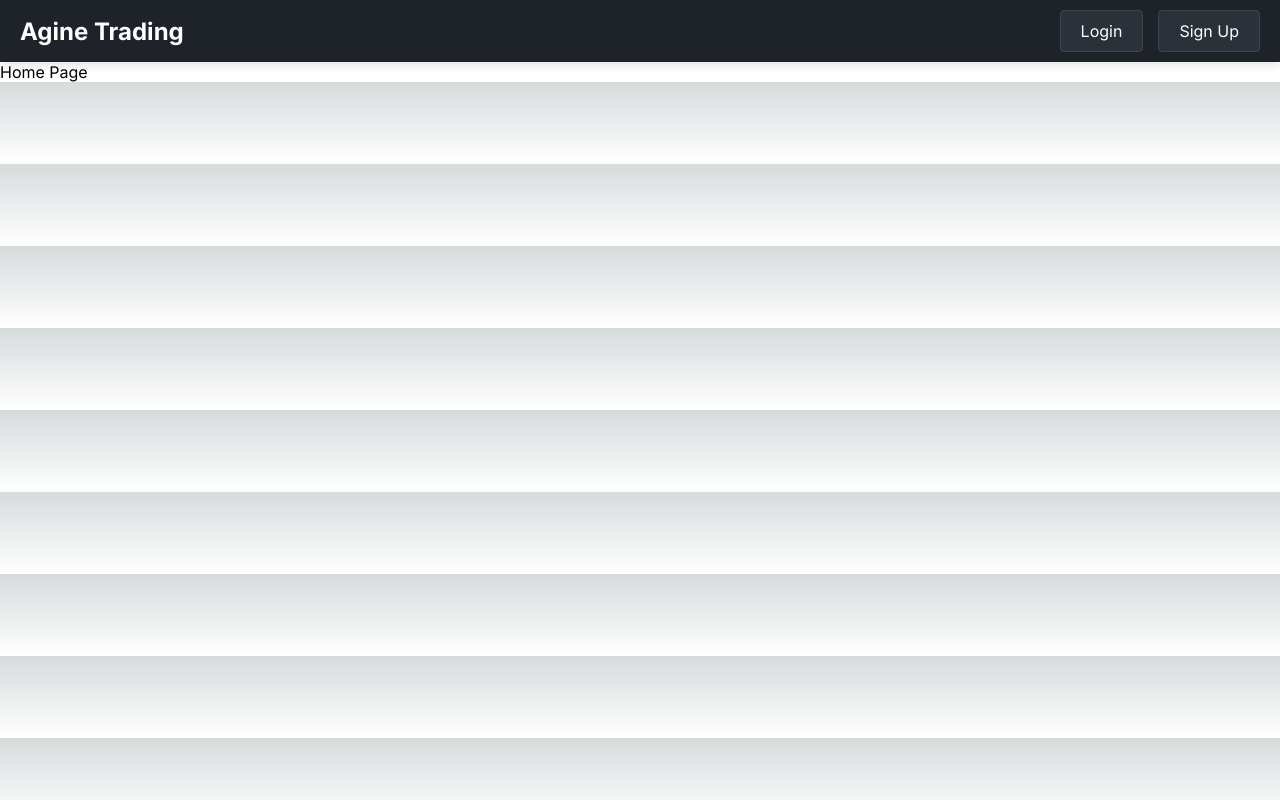
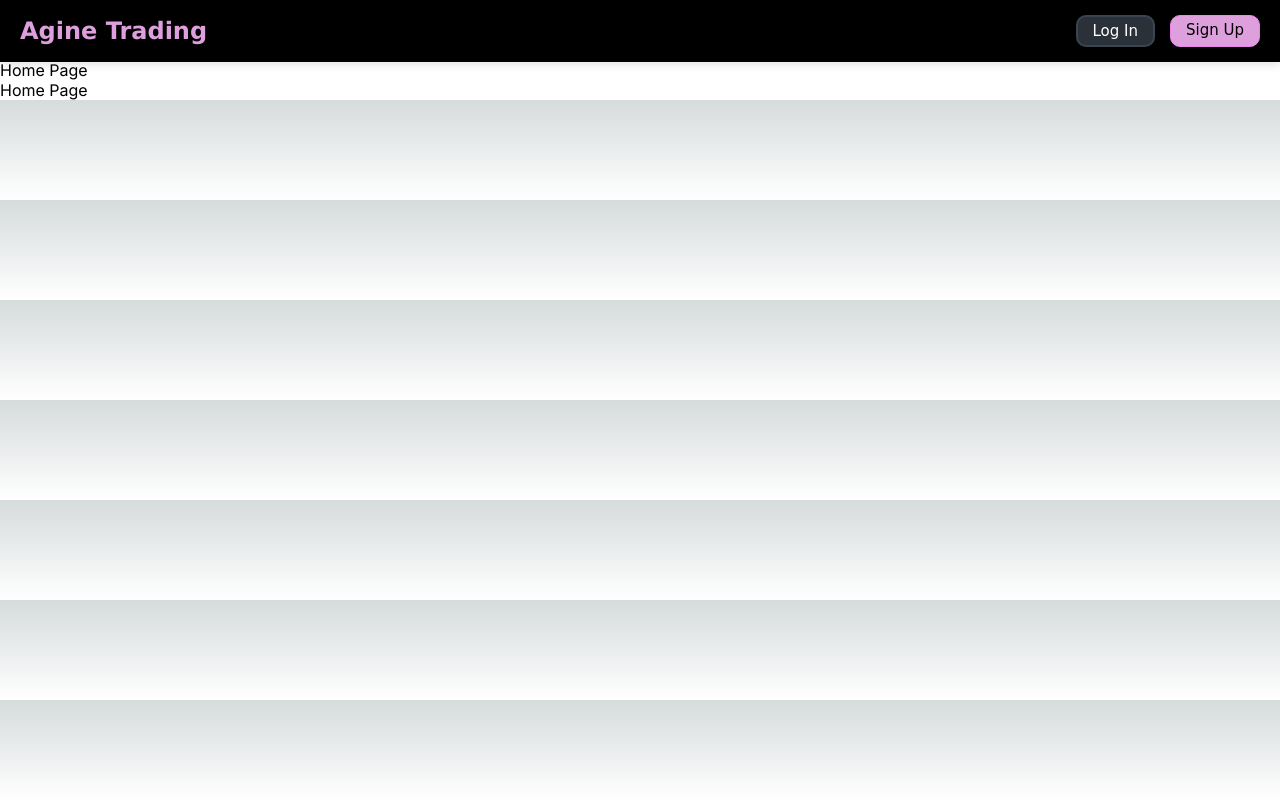
Before and after one commit to Isabella373/Agine-Trading, a Next.js app in the folder FrontEnd/: page / in a window 1280 px wide. Built offline with nearby package versions, Linux system fonts and the light colour scheme.

Commit message:
navigation bar design

```diff
--- a/FrontEnd/src/app/home/page.tsx
+++ b/FrontEnd/src/app/home/page.tsx
@@ -13,6 +13,10 @@ export default function Home() {
     <div className={styles.main}>
       <NavigationBar/>
       <div>Home Page</div>
+      <div>Home Page</div>
+      <div>Home Page</div>
+      <div>Home Page</div>
+      <div>Home Page</div>
     </div>
 
   );
--- a/FrontEnd/src/app/navigationBar/NavigationBar.module.css
+++ b/FrontEnd/src/app/navigationBar/NavigationBar.module.css
@@ -4,17 +4,20 @@
     width: 100vw;
     justify-content: space-between;
     align-items: center;
-    padding: 10px 20px;
-    background-color: #1e2329;
+    padding: 15px 20px;
+    background-color: black;
     color: #ffffff;
     box-shadow: 0 4px 8px rgba(0, 0, 0, 0.1);
+    position: fixed;
+    z-index: 1000;
   }
 
   .logo a {
-    color: #ffffff;
+    color: #DDA0DD;
     text-decoration: none;
     font-size: 24px;
     font-weight: bold;
+    font-family: 'Verdana', monospace;
   }
 
   .navItems {
@@ -23,13 +26,27 @@
   }
 
   .button {
-    padding: 10px 20px;
-    border: 1px solid #3b4552;
-    border-radius: 4px;
+    padding: 5px 15px;
+    border: 2px solid #3b4552;
+    border-radius: 10px;
     text-decoration: none;
     color: #ffffff;
     background-color: #2a3139;
     transition: background-color 0.3s, border-color 0.3s;
+    font-family: 'Comic Sans MS', cursive;
+    font-size: 15px;
+  }
+
+  .button2 {
+    padding: 5px 15px;
+    border: 1px solid #EE82EE;
+    border-radius: 10px;
+    text-decoration: none;
+    color: black;
+    background-color: #DDA0DD;
+    transition: background-color 0.3s, border-color 0.3s;
+    font-family: 'Comic Sans MS', cursive;
+    font-size: 15px;
   }
 
   .button:hover {
--- a/FrontEnd/src/app/navigationBar/page.tsx
+++ b/FrontEnd/src/app/navigationBar/page.tsx
@@ -18,10 +18,10 @@ export default function NavigationBar() {
       </div>
       <div className={styles.navItems}>
         <Link href="/login" legacyBehavior>
-          <a className={styles.button}>Login</a>
+          <a className={styles.button}>Log In</a>
         </Link>
         <Link href="/signup" legacyBehavior>
-          <a className={styles.button}>Sign Up</a>
+          <a className={styles.button2}>Sign Up</a>
         </Link>
       </div>
     </div>
```
